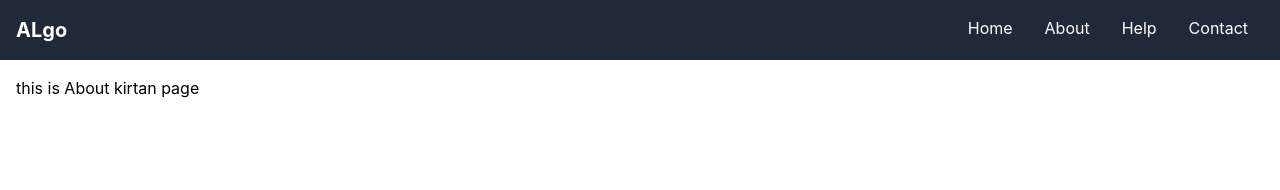
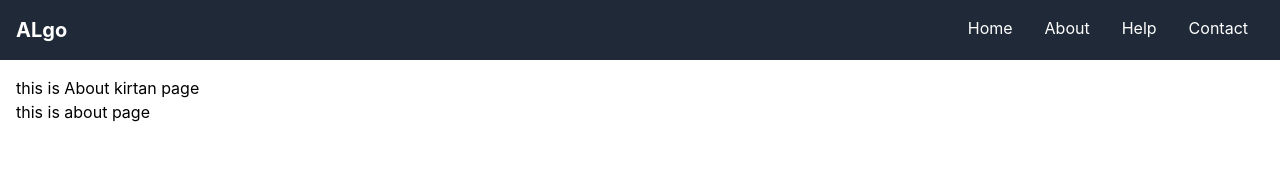
Before and after one commit to sonagravivek/meta-app, a React (Create React App) app: page /about in a window 1280 px wide. Shown: the top 190 px of the page. Built offline with nearby package versions, Linux system fonts and the light colour scheme.

Commit message:
add about new

```diff
--- a/src/app/pages/about/About.js
+++ b/src/app/pages/about/About.js
@@ -3,7 +3,8 @@ import React from 'react'
 function About() {
     return (
         <>
-        <h1>this is About kirtan page </h1>
+            <h1>this is About kirtan page </h1>
+            <h1>this is about page</h1>
         </>
      );
 }
```
